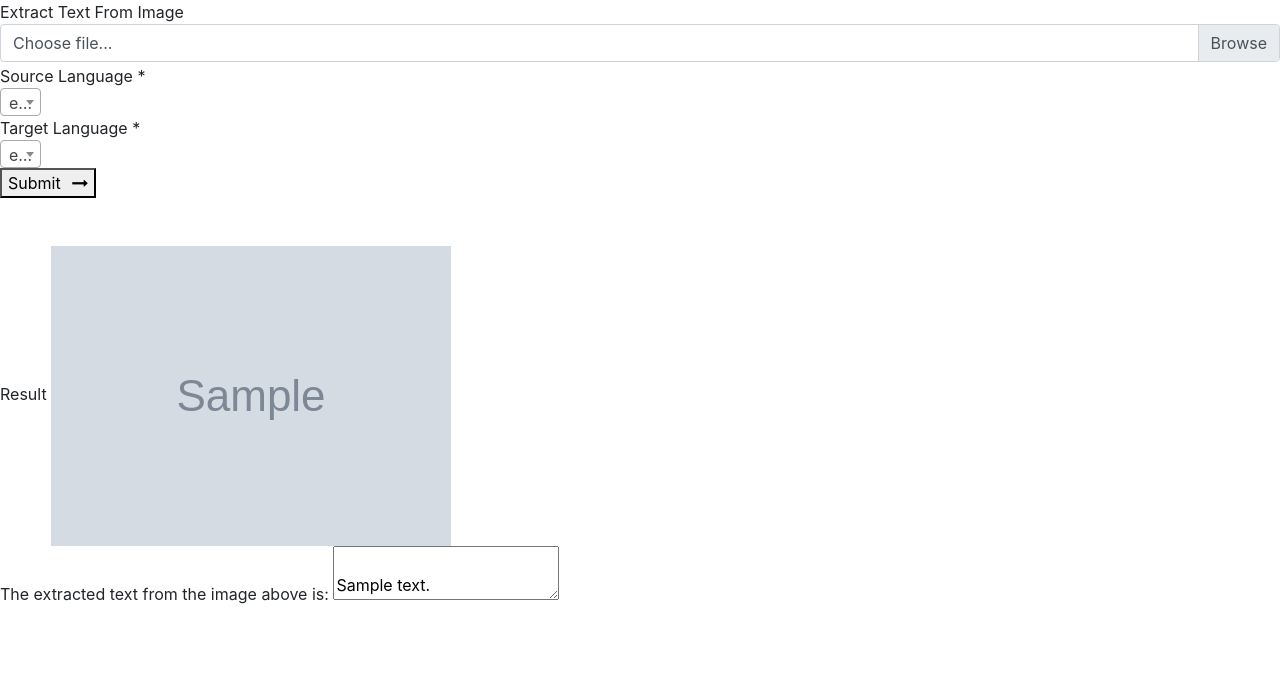
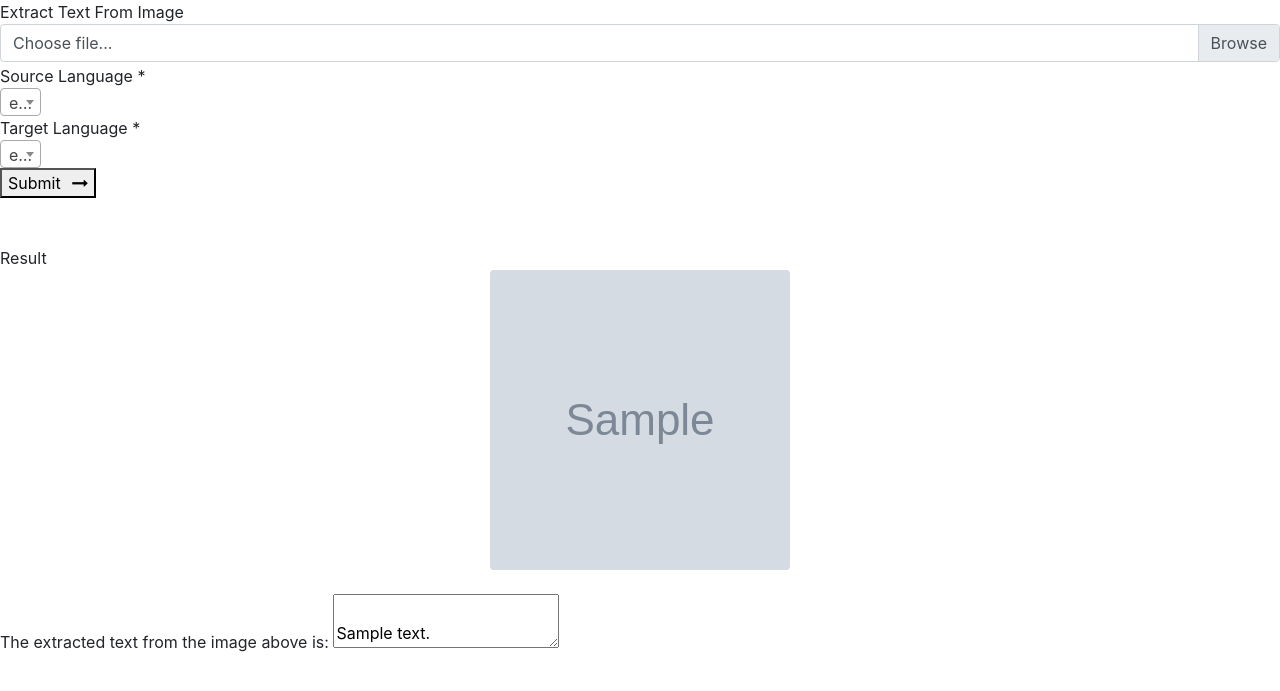
Before and after one commit to SWEN-712/final-team-project-final-team-project-team1, a Flask app: template FlaskApp/templates/upload.html in a window 1280 px wide. Shown: the top 691 px of the page. Run offline with Flask 2, Linux system fonts and the light colour scheme; the template is opened without the code that fills it: most values are stand-ins (such as "Sample title", 1, 10 or a date in 2020); grey boxes marked "Sample" are stand-in pictures; some libraries are stand-ins or nearby versions.

Commit message:
Styling and Aligning the Uploaded Images
Styling and Aligning the Uploaded Images

```diff
--- a/FlaskApp/templates/upload.html
+++ b/FlaskApp/templates/upload.html
@@ -89,7 +89,7 @@
 			Result
 			</span>
 				   {% if img_src %}
-					 <img src="{{ img_src }}" alt="{{extracted_text}}">
+					 <img src="{{ img_src }}" alt="{{extracted_text}}" class="rounded mx-auto d-block"  height="300" width="300">
 				   {% endif %}
 					<br />
 				   {% if extracted_text %}
```
